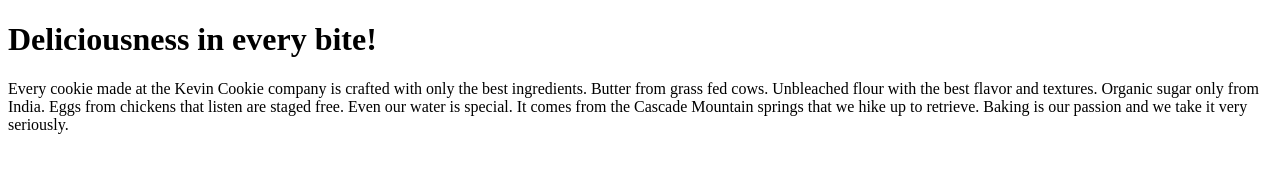
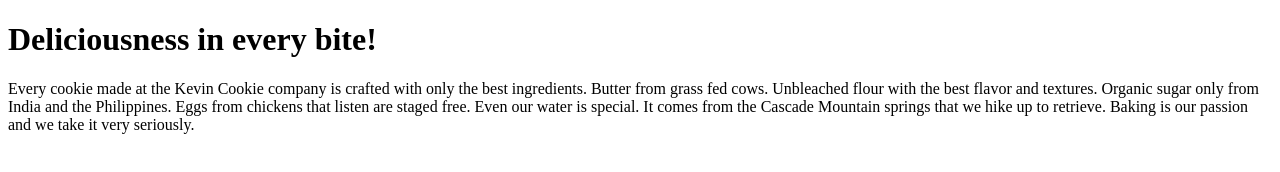
Before and after one commit to ttsertsvadze/Demo, a plain HTML site: page index.htm in a window 1280 px wide. Drawn offline with Linux system fonts and the light colour scheme.

Commit message:
Update index.htm

```diff
--- a/index.htm
+++ b/index.htm
@@ -4,7 +4,7 @@
 
 <h1>Deliciousness in every bite!</h1>
 
-<p>Every cookie made at the Kevin Cookie company is crafted with only the best ingredients. Butter from grass fed cows. Unbleached flour with the best flavor and textures. Organic sugar only from India. Eggs from chickens that listen are staged free. Even our water is special. It comes from the Cascade Mountain springs that we hike up to retrieve. Baking is our passion and we take it very seriously.</p>
+<p>Every cookie made at the Kevin Cookie company is crafted with only the best ingredients. Butter from grass fed cows. Unbleached flour with the best flavor and textures. Organic sugar only from India and the Philippines. Eggs from chickens that listen are staged free. Even our water is special. It comes from the Cascade Mountain springs that we hike up to retrieve. Baking is our passion and we take it very seriously.</p>
 
 
 </body>
```
